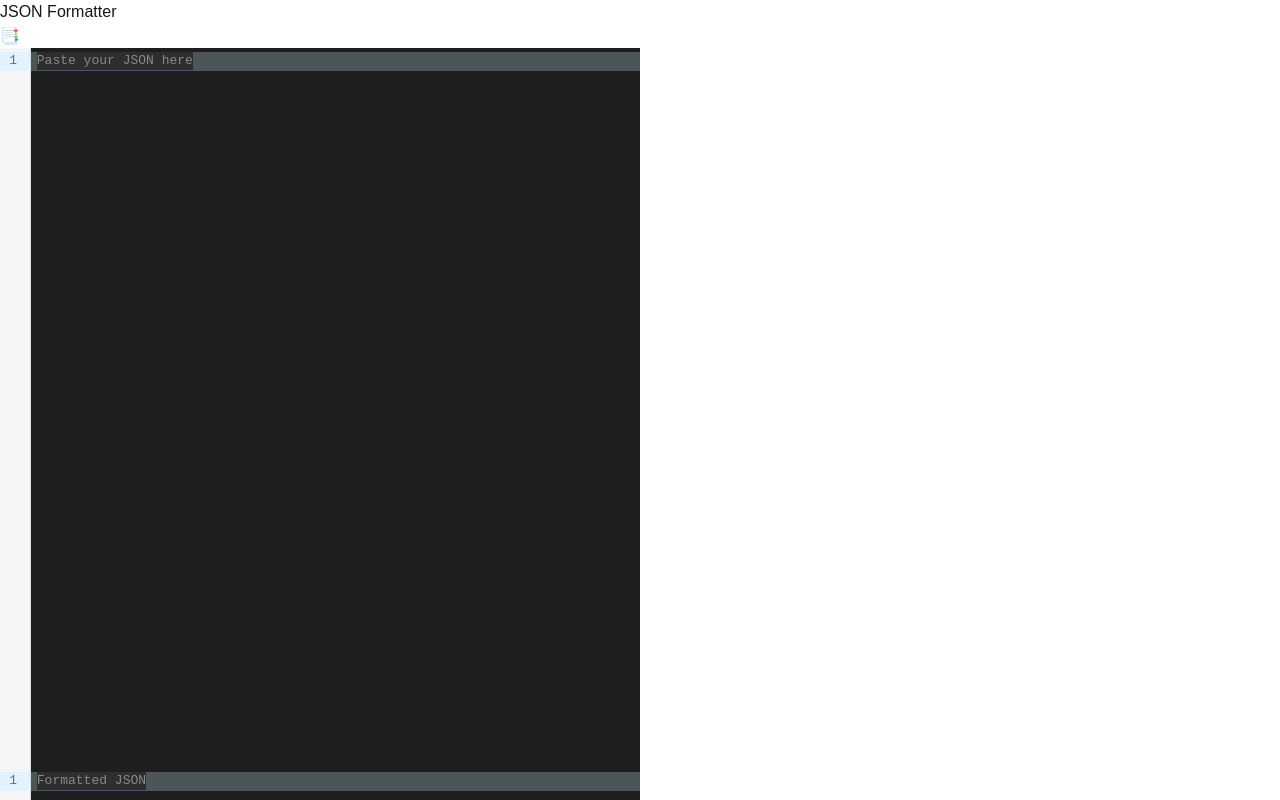
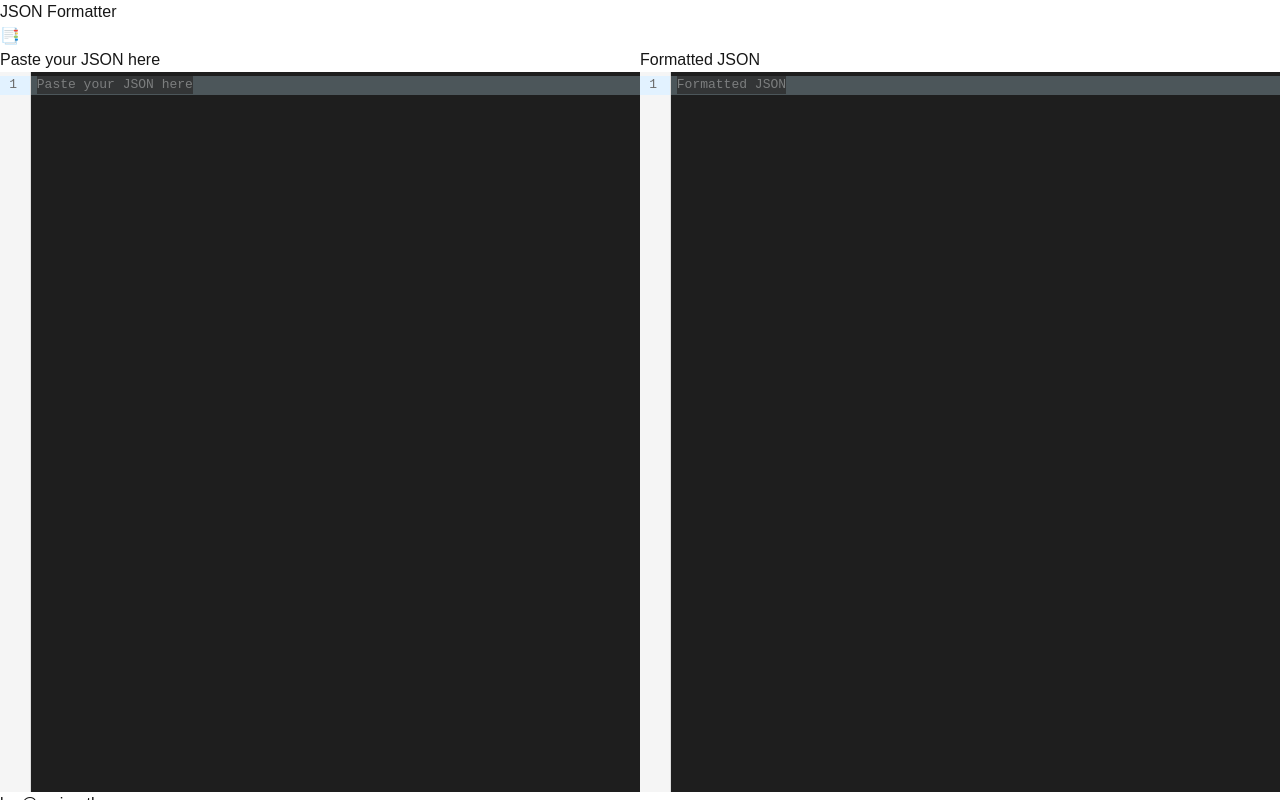
Before and after one commit to earth774/json-formatter, a Next.js app: page / in a window 1280 px wide. Shown: the top 800 px of the page. Built offline with nearby package versions, Linux system fonts and the light colour scheme.

Commit message:
fix Accessibility

```diff
--- a/src/app/globals.css
+++ b/src/app/globals.css
@@ -21,8 +21,9 @@ body {
 }
 
 .cm-placeholder {
-  color: #B0B0B0; /* Update this to a darker shade if needed */
-  background-color: #2E2E2E; /* Ensure sufficient contrast */
+  color: #FFFFFF;
+  opacity: 0.8;
+  background-color: #2E2E2E;
 }
 
 .cm-activeLine {
--- a/src/app/page.tsx
+++ b/src/app/page.tsx
@@ -56,8 +56,14 @@ const Home = () => {
           📑
         </button>
 
-        <div className="flex w-full">
+        <div style={{ display: 'flex', flexDirection: 'row' }}>
+          {/* JSON Input Section */}
+          <div style={{ flex: 1 }}>
+            <label id="json-input-label" htmlFor="json-input">
+              Paste your JSON here
+            </label>
             <CodeMirror
+              id="json-input"
               placeholder="Paste your JSON here"
               value={input}
               height="calc(100vh - 80px)"
@@ -67,18 +73,26 @@ const Home = () => {
                 autocompletion({ override: [getJSONCompletions] }),
               ]}
               onChange={setInput}
-            aria-label="Paste your JSON here"
+              aria-labelledby="json-input-label"
             />
+          </div>
 
+          {/* Formatted JSON Output Section */}
+          <div style={{ flex: 1 }}>
+            <label id="json-output-label" htmlFor="json-output">
+              Formatted JSON
+            </label>
             <CodeMirror
+              id="json-output"
               placeholder="Formatted JSON"
               value={output}
               height="calc(100vh - 80px)"
               width="50dvw"
               extensions={[jsonLang()]}
               readOnly
-            aria-label="Formatted JSON output"
+              aria-labelledby="json-output-label"
             />
+          </div>
         </div>
 
         {error && (
```
Lines whose indentation alone changed are shown as unchanged.
